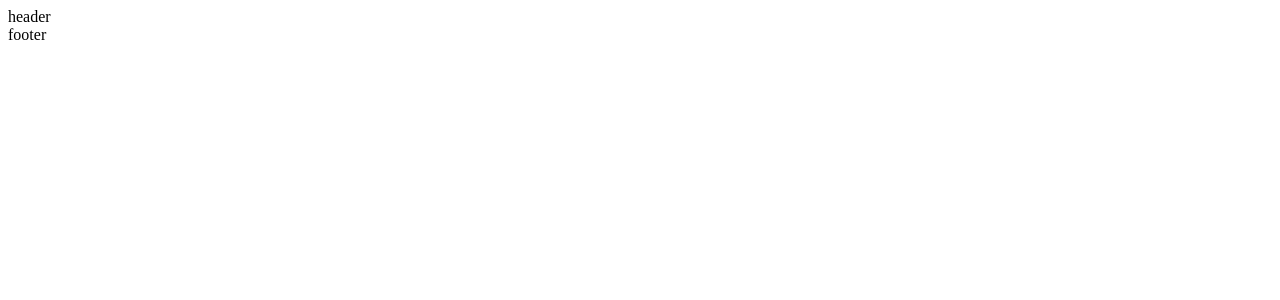
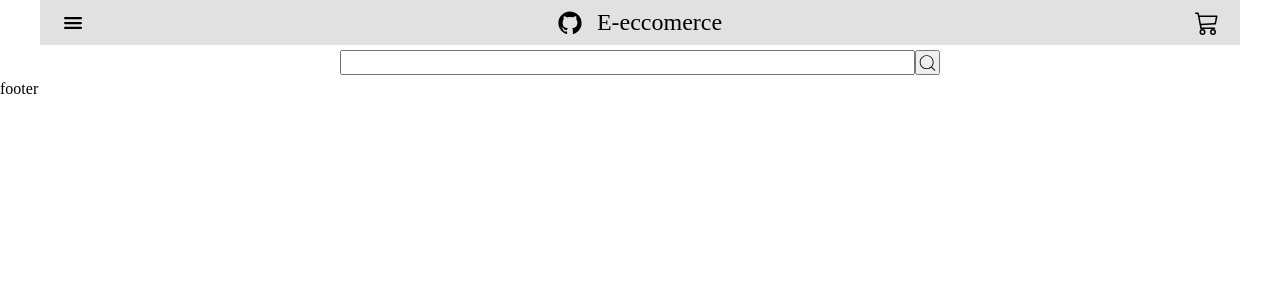
Before and after one commit to CodeWizardMyke/eccomerce-generic, a React (Create React App) app: page / in a window 1280 px wide. Shown: the top 300 px of the page. Built offline with nearby package versions, Linux system fonts and the light colour scheme.

Commit message:
FEAT add header in project

```diff
--- a/package.json
+++ b/package.json
@@ -12,6 +12,7 @@
     "@types/react-dom": "^18.3.0",
     "react": "^18.3.1",
     "react-dom": "^18.3.1",
+    "react-icons": "^5.2.1",
     "react-router-dom": "^6.23.1",
     "react-scripts": "^5.0.1",
     "typescript": "^4.9.5",
--- /dev/null
+++ b/src/components/header/Header.css
@@ -0,0 +1,58 @@
+.header{
+    padding: 5px 15px;
+    display: flex;
+    align-items: center;
+    justify-content: space-between;
+    background-color: #dddd;
+}
+.btn-menu, .btn-cart{
+    width: 35px;
+    height: 35px;
+    font-size: 1.5rem;
+    display: flex;
+    align-items: center;
+    justify-content: center;
+    cursor: pointer;
+    border: none;
+    background-color: #dddddd00;
+    transition: all 200ms;
+}
+.btn-menu:hover, .btn-cart:hover{
+    color: #F88B68;
+}
+
+.content-logo{
+    display: flex;
+    align-items: center;
+    justify-content: center;
+    font-size: 1.5rem;
+    cursor: pointer;
+    user-select: none;
+}
+.content-logo span{
+    margin-left: 15px;
+}
+
+.search-bar{
+    display: flex;
+    align-items: center;
+    justify-content: center;
+    padding: 5px 0;
+    width: 100%;
+    max-width: 600px;
+    margin: 0 auto;
+}
+.search-bar input{
+    width: 100%;
+    height: 25px;
+    padding-left: 15px;
+}
+.search-bar button{
+    height: 25px;
+    width: 25px;
+    font-size: 1.5rem;
+    display: flex;
+    align-items: center;
+    justify-content: center;
+    cursor: pointer;
+}
--- a/src/components/header/Header.jsx
+++ b/src/components/header/Header.jsx
@@ -1,9 +1,26 @@
 import React from 'react'
+import { IoMenu } from "react-icons/io5";
+import { RxGithubLogo } from "react-icons/rx";
+import { BsCart3 } from "react-icons/bs";
+import { CiSearch } from "react-icons/ci";
+
+import './Header.css'
 
 function Header() {
   return (
-    <header>
-        header
+    <header className='conteiner'>
+      <div className='header'>
+      <button type='button' className='btn-menu'><IoMenu /></button>
+      <div className='content-logo'>
+        <RxGithubLogo />
+        <span>E-eccomerce</span>
+      </div>
+      <button type='button' className='btn-cart'><BsCart3 /></button>
+      </div>
+      <div className="search-bar">
+        <input type="search" name="searchBar"  />
+        <button type='submit'><CiSearch /></button>
+      </div>
     </header>
   )
 }
--- a/src/index.css
+++ b/src/index.css
@@ -1,13 +1,11 @@
-body {
+*{
   margin: 0;
-  font-family: -apple-system, BlinkMacSystemFont, 'Segoe UI', 'Roboto', 'Oxygen',
-    'Ubuntu', 'Cantarell', 'Fira Sans', 'Droid Sans', 'Helvetica Neue',
-    sans-serif;
-  -webkit-font-smoothing: antialiased;
-  -moz-osx-font-smoothing: grayscale;
+  padding: 0;
+  box-sizing: border-box;
 }
 
-code {
-  font-family: source-code-pro, Menlo, Monaco, Consolas, 'Courier New',
-    monospace;
+.conteiner{
+  width: 100%;
+  max-width: 1200px;
+  margin: 0 auto;
 }
--- a/src/index.tsx
+++ b/src/index.tsx
@@ -1,5 +1,6 @@
 import React from 'react';
 import ReactDOM from 'react-dom/client';
+import './index.css'
 
 import { createBrowserRouter, RouterProvider} from 'react-router-dom'
 
```
Also changed, not shown: 1 other file (tests, documents, lock files or other folders).
